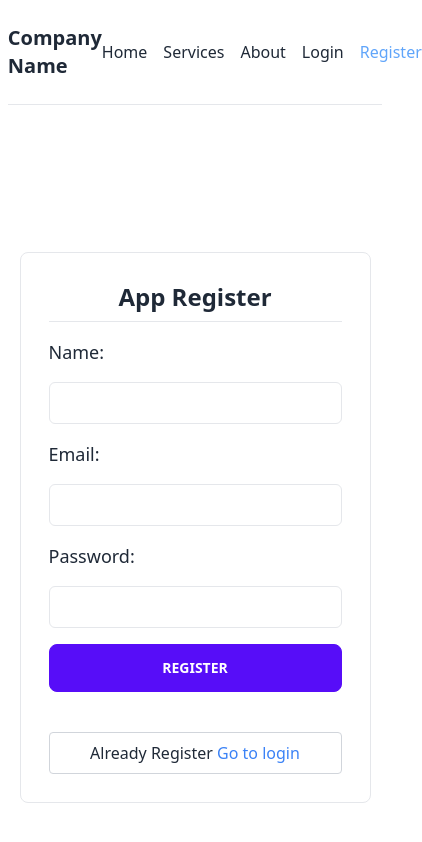
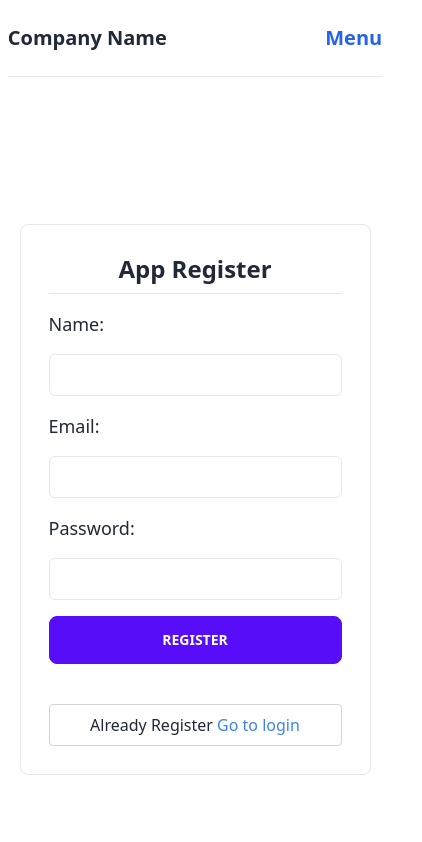
Before and after one commit to naimalinaim1/proximaCMS, a React (Vite) app: page /register in a window 390 px wide. Shown: the top 842 px of the page, 422 px wide, since content can reach past the window. Built offline with nearby package versions, Linux system fonts and the light colour scheme; no server answers.

Commit message:
Responsive layout

```diff
--- a/src/pages/Hero/Hero.jsx
+++ b/src/pages/Hero/Hero.jsx
@@ -1,4 +1,4 @@
-import React, { useContext } from "react";
+import React, { useContext, useState } from "react";
 import RightNav from "../Shared/RightNav/RightNav";
 import { AuthContext } from "../../provider/AuthProvider";
 
@@ -8,10 +8,15 @@ const Hero = () => {
 
   const img = photoURL || "https://via.placeholder.com/150";
 
+  const [isOpen, setIsOpen] = useState(false);
+  const handleToggleMenu = () => {
+    setIsOpen(!isOpen);
+  };
+
   return (
     <>
-      <div className="col-span-4">
-        {/* user information */}
+      {/* user information */}
+      <div className="flex justify-between items-center md:block">
         <div className="flex items-center">
           <img
             className="w-16 h-16 rounded-full object-cover mr-4"
@@ -23,10 +28,20 @@ const Hero = () => {
             <p className="text-gray-600">Welcome to our website.</p>
           </div>
         </div>
-        {/* right side nav link */}
-        <div className="mt-8 border w-[80%] p-2 rounded">
-          <RightNav />
-        </div>
+        <h3
+          onClick={handleToggleMenu}
+          className="md:hidden text-xl font-bold cursor-pointer text-blue-600"
+        >
+          Menu
+        </h3>
+      </div>
+      {/* right side nav link */}
+      <div
+        className={`mt-8 border ${
+          isOpen ? "block" : "hidden"
+        }  md:block md:w-[80%] p-2 rounded`}
+      >
+        <RightNav />
       </div>
     </>
   );
--- a/src/pages/Home/ChangePassword/ChangePassword.jsx
+++ b/src/pages/Home/ChangePassword/ChangePassword.jsx
@@ -25,7 +25,7 @@ const ChangePassword = () => {
   return (
     <form
       onSubmit={handlePasswordChange}
-      className="max-w-[80%] p-6 bg-white rounded-lg shadow-md"
+      className="sm:max-w-[80%] mx-auto md:mx-0 p-6 bg-white rounded-lg shadow-md"
     >
       <h2 className="text-2xl font-semibold mb-4">Change Password</h2>
       {errorMessage && <p className="text-red-500 mb-4">{errorMessage}</p>}
--- a/src/pages/Home/Home.jsx
+++ b/src/pages/Home/Home.jsx
@@ -6,8 +6,10 @@ const Home = () => {
   return (
     <main className="w-[96%] max-w-[1280px] mx-auto">
       <section className="mt-8 py-8 grid gap-5 grid-cols-12 justify-between">
-        <Hero />
-        <div className="col-span-8">
+        <div className="col-span-12 md:col-span-4">
+          <Hero />
+        </div>
+        <div className="col-span-12 mt-6 md:mt-0 md:col-span-8 ">
           <Outlet />
         </div>
       </section>
--- a/src/pages/Home/Setting/Setting.jsx
+++ b/src/pages/Home/Setting/Setting.jsx
@@ -16,7 +16,7 @@ const Setting = () => {
   };
 
   return (
-    <form className="max-w-[80%]  p-6 bg-white rounded-lg shadow-md">
+    <form className="sm:max-w-[80%] mx-auto md:mx-0 p-6 bg-white rounded-lg shadow-md">
       <h2 className="text-2xl font-semibold mb-4">Delete Account</h2>
       {errorMessage && <p className="text-red-500 mb-4">{errorMessage}</p>}
       <div className="mb-4">
--- a/src/pages/Shared/Header/Header.jsx
+++ b/src/pages/Shared/Header/Header.jsx
@@ -1,19 +1,36 @@
-import React from "react";
+import React, { useState } from "react";
 
 import { Link, NavLink } from "react-router-dom";
 import ActiveLink from "../ActiveLink/ActiveLink";
 
 const Header = () => {
+  const [isOpen, setIsOpen] = useState(false);
+  const handleToggleMenu = () => {
+    setIsOpen(!isOpen);
+  };
+
   return (
-    <header className="border-b w-[96%] max-w-[1280px] mx-auto flex justify-between items-center py-6">
+    <header className="border-b w-[96%] max-w-[1280px] mx-auto flex justify-between  py-6">
+      <div className="md:flex justify-between items-center w-full">
         <div className="font-bold text-xl">Company Name</div>
-      <nav className="flex space-x-4">
+        <nav
+          className={` ${
+            isOpen ? "block" : "hidden"
+          } mt-4 md:mt-0 md:flex space-y-2 md:space-y-0 md:space-x-4`}
+        >
           <ActiveLink to="/">Home</ActiveLink>
           <ActiveLink to="/services">Services</ActiveLink>
           <ActiveLink to="/about">About</ActiveLink>
           <ActiveLink to="/login">Login</ActiveLink>
           <ActiveLink to="/register">Register</ActiveLink>
         </nav>
+      </div>
+      <h3
+        onClick={handleToggleMenu}
+        className="md:hidden text-xl font-bold cursor-pointer text-blue-600"
+      >
+        Menu
+      </h3>
     </header>
   );
 };
```
Lines whose indentation alone changed are shown as unchanged.
